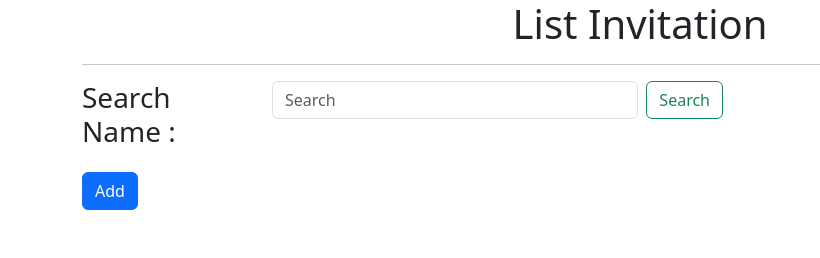
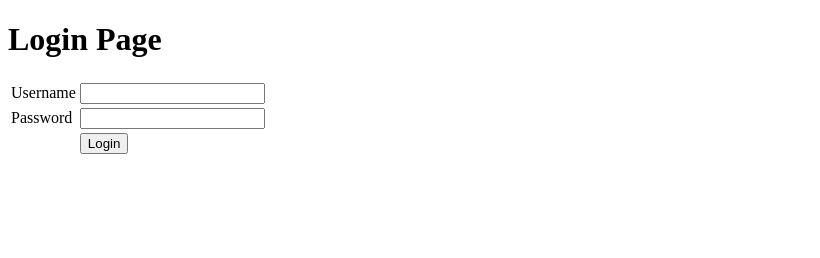
Before and after one commit to ariprahmanhakim98/invitation, a CodeIgniter app: page /myApps/ in a window 1280 px wide. Shown: the top 258 px of the page, without its empty margins (0-820 px from the left). Run offline with CodeIgniter, Linux system fonts and the light colour scheme; some libraries are stand-ins or nearby versions.

Commit message:
create login page

```diff
--- a/application/config/config.php
+++ b/application/config/config.php
@@ -326,7 +326,8 @@ $config['cache_query_string'] = FALSE;
 | https://codeigniter.com/userguide3/libraries/encryption.html
 |
 */
-$config['encryption_key'] = '';
+// $config['encryption_key'] = '';
+$config['encryption_key'] = 'myapps';
 
 /*
 |--------------------------------------------------------------------------
--- a/application/config/routes.php
+++ b/application/config/routes.php
@@ -50,6 +50,7 @@ defined('BASEPATH') OR exit('No direct script access allowed');
 |		my-controller/my-method	-> my_controller/my_method
 */
 // $route['default_controller'] = 'welcome';
-$route['default_controller'] = 'c_invitation';
+// $route['default_controller'] = 'c_invitation';
+$route['default_controller'] = 'c_auth';
 $route['404_override'] = '';
 $route['translate_uri_dashes'] = FALSE;
--- /dev/null
+++ b/application/controllers/C_auth.php
@@ -0,0 +1,46 @@
+<?php
+ defined('BASEPATH') or exit('No direct script access allowed');
+class C_auth extends CI_Controller{
+
+	function __construct(){
+		parent::__construct();
+		$this->load->library('form_validation');
+		$this->load->model('M_auth', 'auth');
+
+	}
+
+	function index(){
+		$this->load->view('login_v');
+	}
+
+	function aksi_login(){
+		$username = $this->input->post('username');
+		$password = $this->input->post('password');
+		$where = array(
+			'username' => $username,
+			'password' => md5($password)
+			);
+		$cek = $this->auth->cek_login("users",$where)->num_rows();
+		if($cek > 0){
+
+			$data_session = array(
+				'nama' => $username,
+				'status' => "login"
+				);
+
+			$this->session->set_userdata($data_session);
+
+			// redirect(base_url("admin"));
+			redirect('http://localhost/myApps/invite/c_invitation');
+
+		}else{
+			echo "Username dan password salah !";
+		}
+	}
+
+	function logout(){
+		$this->session->sess_destroy();
+		// redirect(base_url('login'));
+		redirect('http://localhost/myApps');
+	}
+}
--- a/application/controllers/C_invitation.php
+++ b/application/controllers/invite/C_invitation.php
@@ -8,7 +8,10 @@ class C_invitation extends CI_Controller
 	{
 		parent::__construct();
 		base_url();
-		// redirect('refresh');
+		if ($this->session->userdata('status') != "login") {
+			// redirect(base_url("login"));
+			redirect('http://localhost/myApps');
+		}
 		$this->load->library('form_validation');
 		$this->load->model('M_invitation', 'model');
 		$this->load->helper('url');
@@ -40,16 +43,16 @@ class C_invitation extends CI_Controller
 			'name' => $name,
 			'price' => $price,
 			'address' => $address,
-			'information' => 'father',
+			// 'information' => 'father',
+			'information' => $this->session->userdata("nama"),
 			'created_at' => date('Y-m-d H:i:s')
 		);
 
 		$this->model->insert($tbl, $data);
 
-		// var_dump($exe);
+		// var_dump($data);
 		$this->session->set_flashdata('success', 'Data has been inserted successfully!');
 		redirect('http://localhost/myApps');
-
 	}
 
 
--- /dev/null
+++ b/application/models/M_auth.php
@@ -0,0 +1,19 @@
+<?php
+class M_auth extends CI_Model
+{
+    public function __construct()
+    {
+        parent::__construct();
+    }
+
+    function insert($tables,$data){
+        $dbarif = $this->load->database('default', TRUE);
+        $dbarif->insert($tables, $data);
+    }
+
+	function cek_login($table, $where){
+		$dbarif = $this->load->database('default', TRUE);
+        return $dbarif->select('*')->from($table)->where($where)->get();
+	}
+
+}
--- a/application/views/list_v.php
+++ b/application/views/list_v.php
@@ -12,7 +12,7 @@
 <body>
 	<div class="container">
 		<div class="text-center">
-			<h1>List Invitation</h1>
+			<h1>List Invitation <?php echo $this->session->userdata("nama"); ?></h1>
 		</div>
 		<hr>
 		<div class="row">
@@ -33,6 +33,10 @@
 					<button type="button" class="btn btn-primary" data-bs-toggle="modal" data-bs-target="#exampleModal">
 						Add
 					</button>
+				</div>
+				<div>
+					<!-- <button type="button" class="btn btn-danger">Logout</button> -->
+					<a href="../c_auth/logout">Logout</a>
 				</div>
 				<div class="modal fade" id="exampleModal" tabindex="-1" aria-labelledby="exampleModalLabel" aria-hidden="true">
 					<div class="modal-dialog">
--- /dev/null
+++ b/application/views/login_v.php
@@ -0,0 +1,25 @@
+<!DOCTYPE html>
+<html>
+<head>
+	<title>Login</title>
+</head>
+<body>
+	<h1>Login Page</h1>
+	<form action="c_auth/aksi_login" method="post">
+		<table>
+			<tr>
+				<td>Username</td>
+				<td><input type="text" name="username"></td>
+			</tr>
+			<tr>
+				<td>Password</td>
+				<td><input type="password" name="password"></td>
+			</tr>
+			<tr>
+				<td></td>
+				<td><input type="submit" value="Login"></td>
+			</tr>
+		</table>
+	</form>
+</body>
+</html>
```
